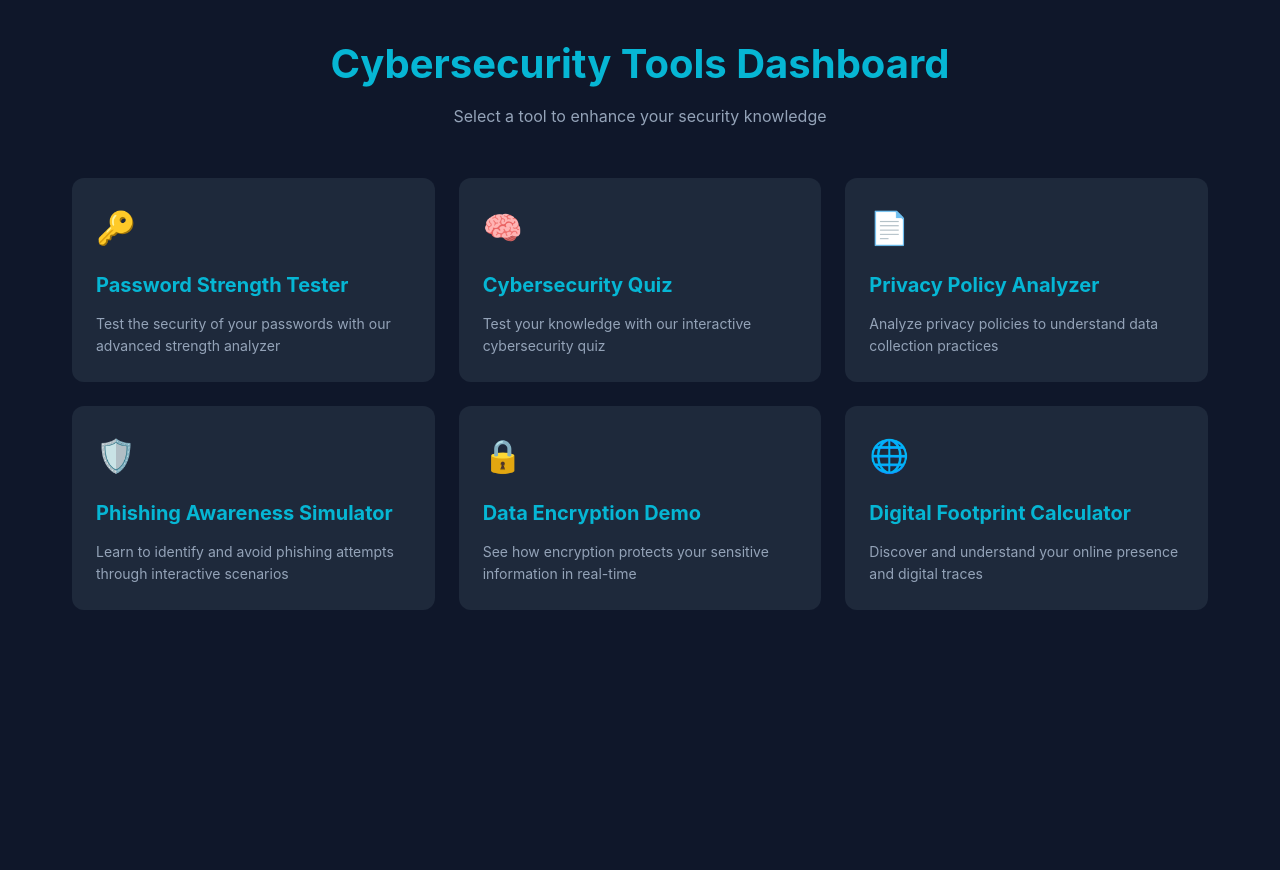
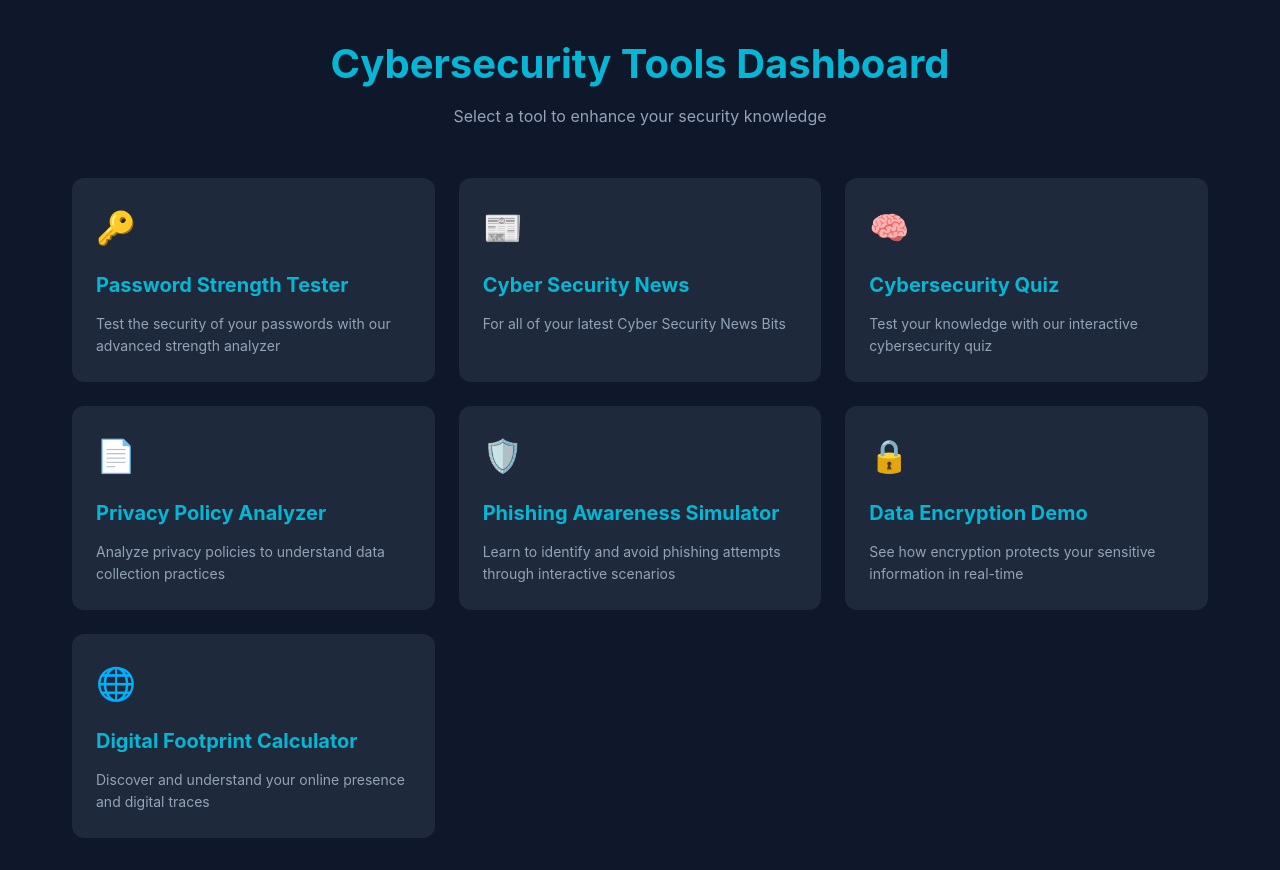
Before and after one commit to Kartiknamdev/SecureSight, a plain HTML site: page index.html in a window 1280 px wide. Before the commit the page ends 800 px from the top, so only its background shows below. Drawn offline with Linux system fonts and the light colour scheme.

Commit message:
Update index.html
added a few more tools

```diff
--- a/index.html
+++ b/index.html
@@ -16,6 +16,12 @@
                 <div class="icon">🔑</div>
                 <h2>Password Strength Tester</h2>
                 <p>Test the security of your passwords with our advanced strength analyzer</p>
+            </div>
+
+            <div class="card" data-href="Cybernews.html">
+                <div class="icon">📰</div>
+                <h2>Cyber Security News</h2>
+                <p>For all of your latest Cyber Security News Bits </p>
             </div>
 
             <div class="card" data-href="quiz.html">
```
